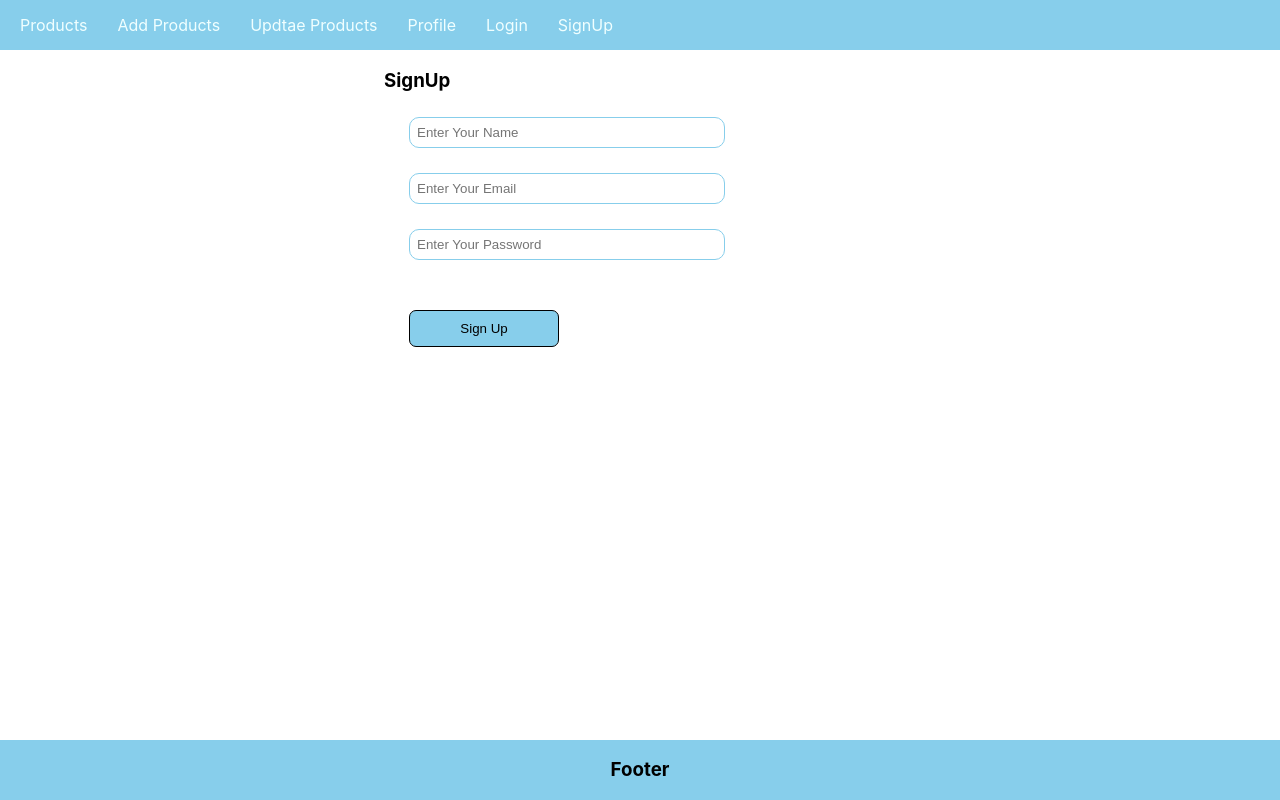
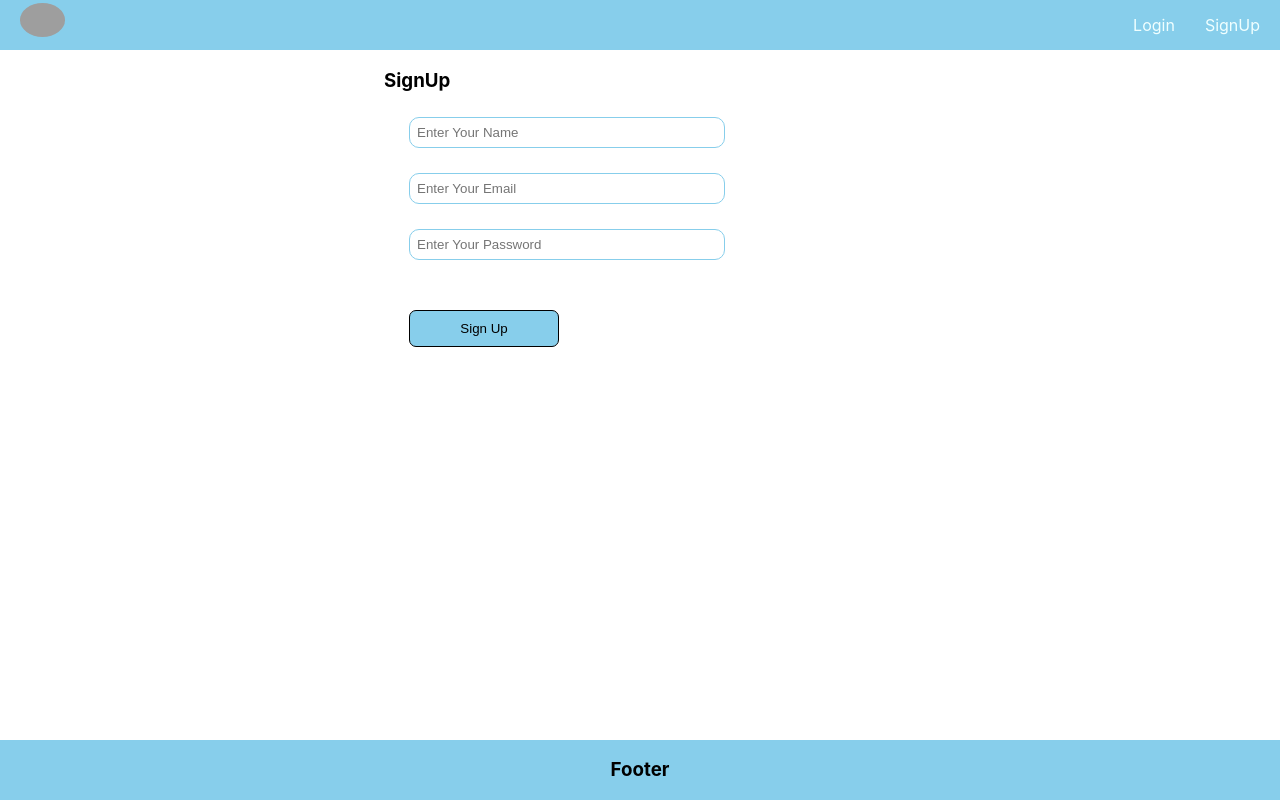
Before and after one commit to shahzaibintzar/Learn-Node.js-practice, a React (Create React App) app in the folder e-dashbord/client/: page /signup in a window 1280 px wide. Built offline with nearby package versions, Linux system fonts and the light colour scheme; grey boxes are pictures that could not be loaded.

Commit message:
Navber changing

```diff
--- a/e-dashbord/client/src/(components)/navbar.js
+++ b/e-dashbord/client/src/(components)/navbar.js
@@ -1,28 +1,49 @@
-import { Link ,useNavigate} from 'react-router-dom';
-export default  function Nav (){
-    const auth = localStorage.getItem('user');
-    const navigate = useNavigate();
-    const logout = ()=>{
-        localStorage.clear();
-        navigate('/signup')
-    }
-    return(
-        <nav>
-            <ul className='nav-ul'>
-                <li><Link to='/'>Products</Link></li>
-                <li><Link to='/add'>Add Products</Link></li>
-                <li><Link to='/update'>Updtae Products</Link></li>
-                <li><Link to='/profile'>Profile</Link></li>
-                {
-                    auth?
-                    <li><Link onClick={logout} to='/signup'>Logout</Link></li>
-                    :
-                    <>
-                    <li><Link to='/login'>Login</Link></li>
-                    <li><Link to='/signup'>SignUp</Link></li>
-                    </>
-                }
-            </ul>
-        </nav>
-    )
+import { Link, useNavigate } from "react-router-dom";
+
+export default function Nav() {
+  const auth = localStorage.getItem("user");
+  const navigate = useNavigate();
+  const logout = () => {
+    localStorage.clear();
+    navigate("/signup");
+  };
+  return (
+    <div>
+    <img src='https://freevector-images.s3.amazonaws.com/uploads/vector/preview/36682/36682.png'
+    alt='logo'
+    className="logo"
+     />
+      {auth ? (
+        <ul className="nav-ul">
+          <li>
+            <Link to="/">Products</Link>
+          </li>
+          <li>
+            <Link to="/add">Add Products</Link>
+          </li>
+          <li>
+            <Link to="/update">Updtae Products</Link>
+          </li>
+          <li>
+            <Link to="/profile">Profile</Link>
+          </li>
+          <li>
+            <Link onClick={logout} to="/signup">
+              Logout
+              ({JSON.parse(auth).name})
+            </Link>
+          </li>
+        </ul>
+      ) : (
+        <ul className="nav-ul nav-right">
+          <li>
+            <Link to="/login">Login</Link>
+          </li>
+          <li>
+            <Link to="/signup">SignUp</Link>
+          </li>
+        </ul>
+      )}
+    </div>
+  );
 }
--- a/e-dashbord/client/src/App.css
+++ b/e-dashbord/client/src/App.css
@@ -53,6 +53,16 @@
   border-radius: 7px;
   cursor: pointer;
 }
+.nav-right{
+  text-align: right;
+}
+.logo{
+  width: 45px;
+ float: left;
+ margin-top: 3px;
+ margin-left: 20px;
+ border-radius: 50%;
+}
 .App-header {
   background-color: #282c34;
   min-height: 100vh;
```
